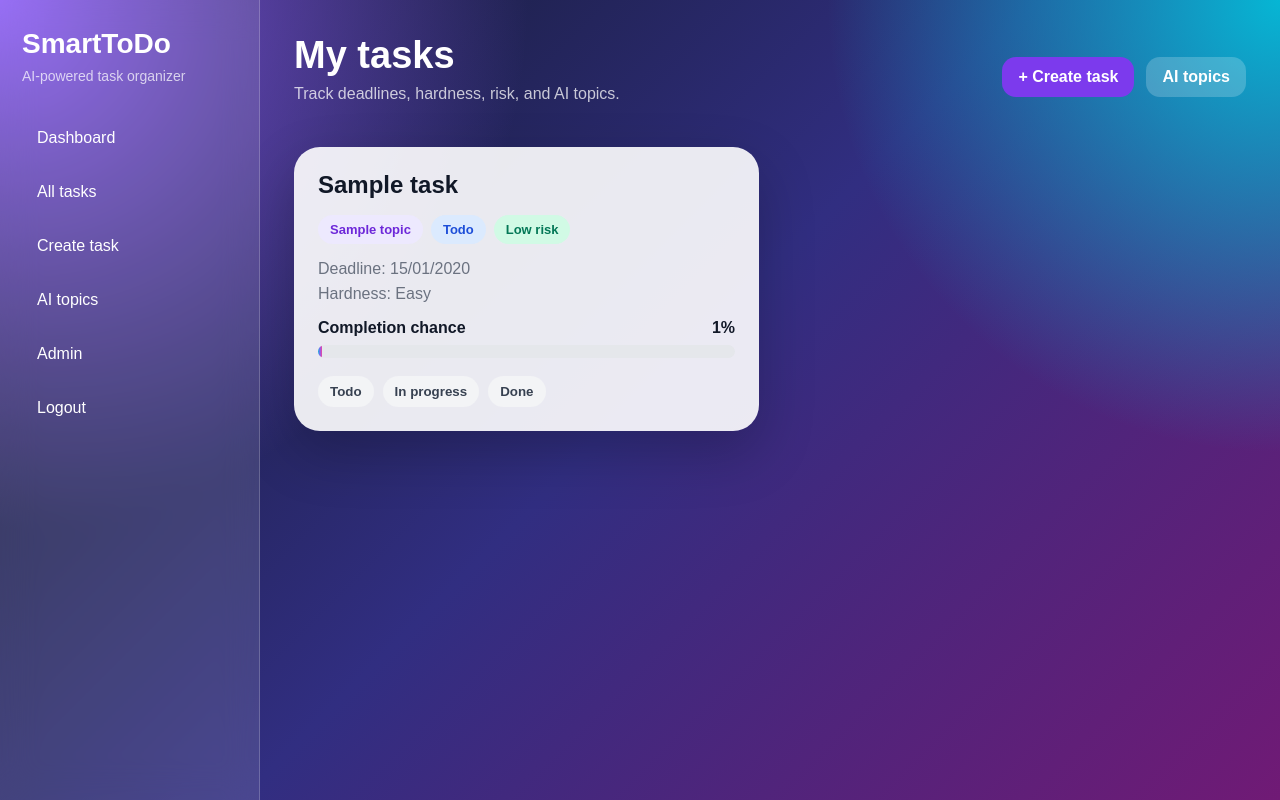
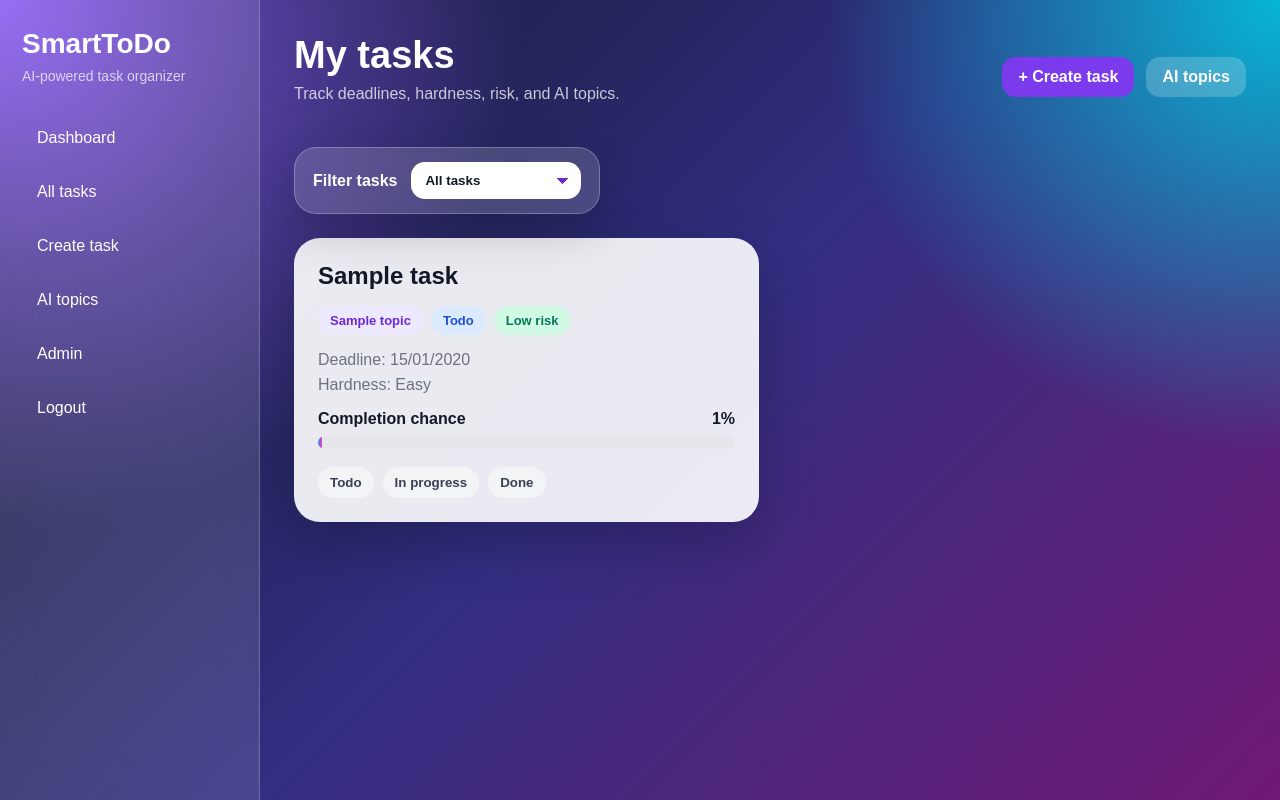
Before and after one commit to PhonexG/SmartToDo, a Django app: page /tasks/ in a window 1280 px wide. Run offline with Django 5.2, Linux system fonts and the light colour scheme; a user stored in the database is signed in; tables that the repository leaves empty hold one stand-in row (values such as "Sample post").

Commit message:
added task filter

```diff
--- a/static/css/app.css
+++ b/static/css/app.css
@@ -352,3 +352,53 @@ a {
     background: rgba(255, 255, 255, 0.22);
     transform: translateX(4px);
 }
+
+.filter-panel {
+    margin-bottom: 24px;
+}
+
+.filter-form {
+    display: inline-flex;
+    align-items: center;
+    gap: 14px;
+    padding: 14px 18px;
+    border-radius: 22px;
+    background: rgba(255, 255, 255, 0.16);
+    border: 1px solid rgba(255, 255, 255, 0.25);
+    backdrop-filter: blur(16px);
+    box-shadow: 0 18px 45px rgba(0, 0, 0, 0.18);
+}
+
+.filter-form label {
+    color: white;
+    font-weight: 800;
+}
+
+.filter-form select {
+    appearance: none;
+    min-width: 170px;
+    padding: 11px 42px 11px 14px;
+    border: none;
+    border-radius: 14px;
+    color: #111827;
+    background:
+        linear-gradient(45deg, transparent 50%, #6d28d9 50%),
+        linear-gradient(135deg, #6d28d9 50%, transparent 50%),
+        white;
+    background-position:
+        calc(100% - 18px) 50%,
+        calc(100% - 12px) 50%,
+        0 0;
+    background-size:
+        6px 6px,
+        6px 6px,
+        100% 100%;
+    background-repeat: no-repeat;
+    font-weight: 800;
+    cursor: pointer;
+    outline: none;
+}
+
+.filter-form select:focus {
+    box-shadow: 0 0 0 4px rgba(139, 92, 246, 0.35);
+}
--- a/tasks/templates/tasks/task_list.html
+++ b/tasks/templates/tasks/task_list.html
@@ -11,6 +11,21 @@
         <a class="btn" href="{% url 'task_create' %}">+ Create task</a>
         <a class="btn btn-secondary" href="{% url 'topic_list' %}">AI topics</a>
     </div>
+</div>
+
+<div class="filter-panel">
+    <form method="get" class="filter-form">
+        <label for="filter">Filter tasks</label>
+
+        <select name="filter" id="filter" onchange="this.form.submit()">
+            <option value="" {% if not current_filter %}selected{% endif %}>All tasks</option>
+            <option value="todo" {% if current_filter == "todo" %}selected{% endif %}>Todo</option>
+            <option value="in_progress" {% if current_filter == "in_progress" %}selected{% endif %}>In progress</option>
+            <option value="done" {% if current_filter == "done" %}selected{% endif %}>Done</option>
+            <option value="high_risk" {% if current_filter == "high_risk" %}selected{% endif %}>High risk</option>
+            <option value="overdue" {% if current_filter == "overdue" %}selected{% endif %}>Overdue</option>
+        </select>
+    </form>
 </div>
 
 {% if tasks %}
@@ -76,9 +91,15 @@
     </div>
 {% else %}
     <div class="empty-state">
-        <h2>No tasks yet</h2>
-        <p>Create your first task and SmartToDo will group it by topic.</p>
-        <a class="btn" href="{% url 'task_create' %}">Create task</a>
+        <h2>No tasks found</h2>
+
+        {% if current_filter %}
+            <p>No tasks match this filter.</p>
+            <a class="btn btn-secondary" href="{% url 'task_list' %}">Show all tasks</a>
+        {% else %}
+            <p>Create your first task and SmartToDo will group it by topic.</p>
+            <a class="btn" href="{% url 'task_create' %}">Create task</a>
+        {% endif %}
     </div>
 {% endif %}
 {% endblock %}
--- a/tasks/views.py
+++ b/tasks/views.py
@@ -1,8 +1,9 @@
 from django.contrib.auth.decorators import login_required
 from django.shortcuts import render, redirect, get_object_or_404
 from django.views.decorators.http import require_POST
+from django.utils import timezone
+
 from ai_tools.chance import calculate_completion_chance, get_risk_level, get_ai_explanation
-
 from ai_tools.topic_grouping import assign_topic_to_task
 
 from .forms import TaskForm
@@ -11,10 +12,25 @@ from .models import Topic, Task
 
 @login_required
 def task_list_view(request):
-    tasks = Task.objects.filter(user=request.user).order_by("deadline")
+    current_filter = request.GET.get("filter")
+    tasks = Task.objects.filter(user=request.user)
+
+    today = timezone.localdate()
+
+    filter_map = {
+        "todo": lambda qs: qs.filter(status="todo"),
+        "in_progress": lambda qs: qs.filter(status="in_progress"),
+        "done": lambda qs: qs.filter(status="done"),
+        "high_risk": lambda qs: qs.filter(risk_level="high"),
+        "overdue": lambda qs: qs.filter(deadline__lt=today).exclude(status="done"),
+    }
+
+    tasks = filter_map.get(current_filter, lambda qs: qs)(tasks)
+    tasks = tasks.order_by("deadline")
 
     return render(request, "tasks/task_list.html", {
-        "tasks": tasks
+        "tasks": tasks,
+        "current_filter": current_filter,
     })
 
 
--- a/templates/base.html
+++ b/templates/base.html
@@ -4,7 +4,7 @@
 <html>
 <head>
     <title>SmartToDo</title>
-    <link rel="stylesheet" href="{% static 'css/app.css' %}">
+    <link rel="stylesheet" href="{% static 'css/app.css' %}?v=2">
 </head>
 <body>
     <div class="app-layout">
```
Also changed, not shown: tasks/templates/tasks/task_confirm_delete.html (+36 -7 lines).
